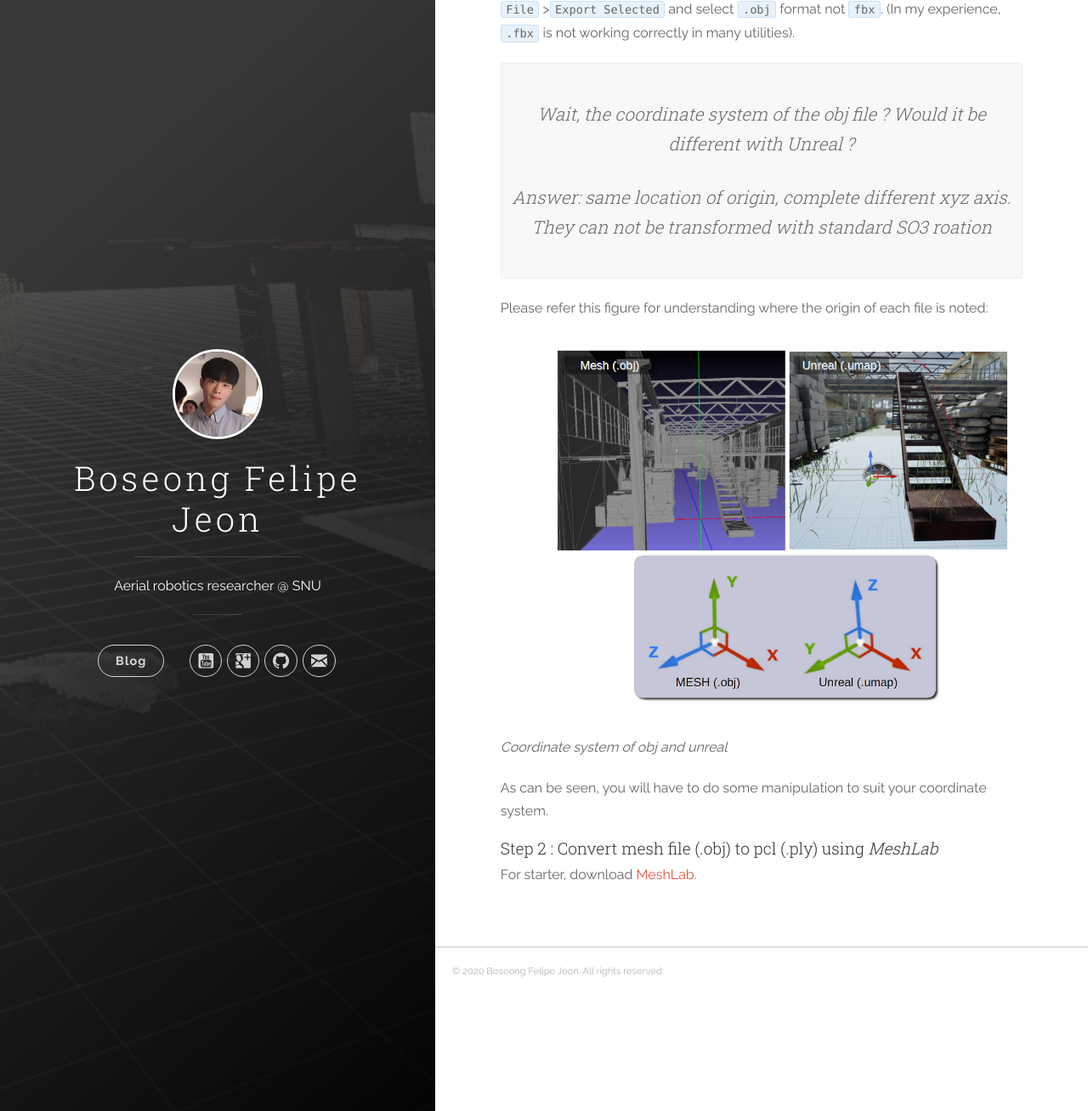
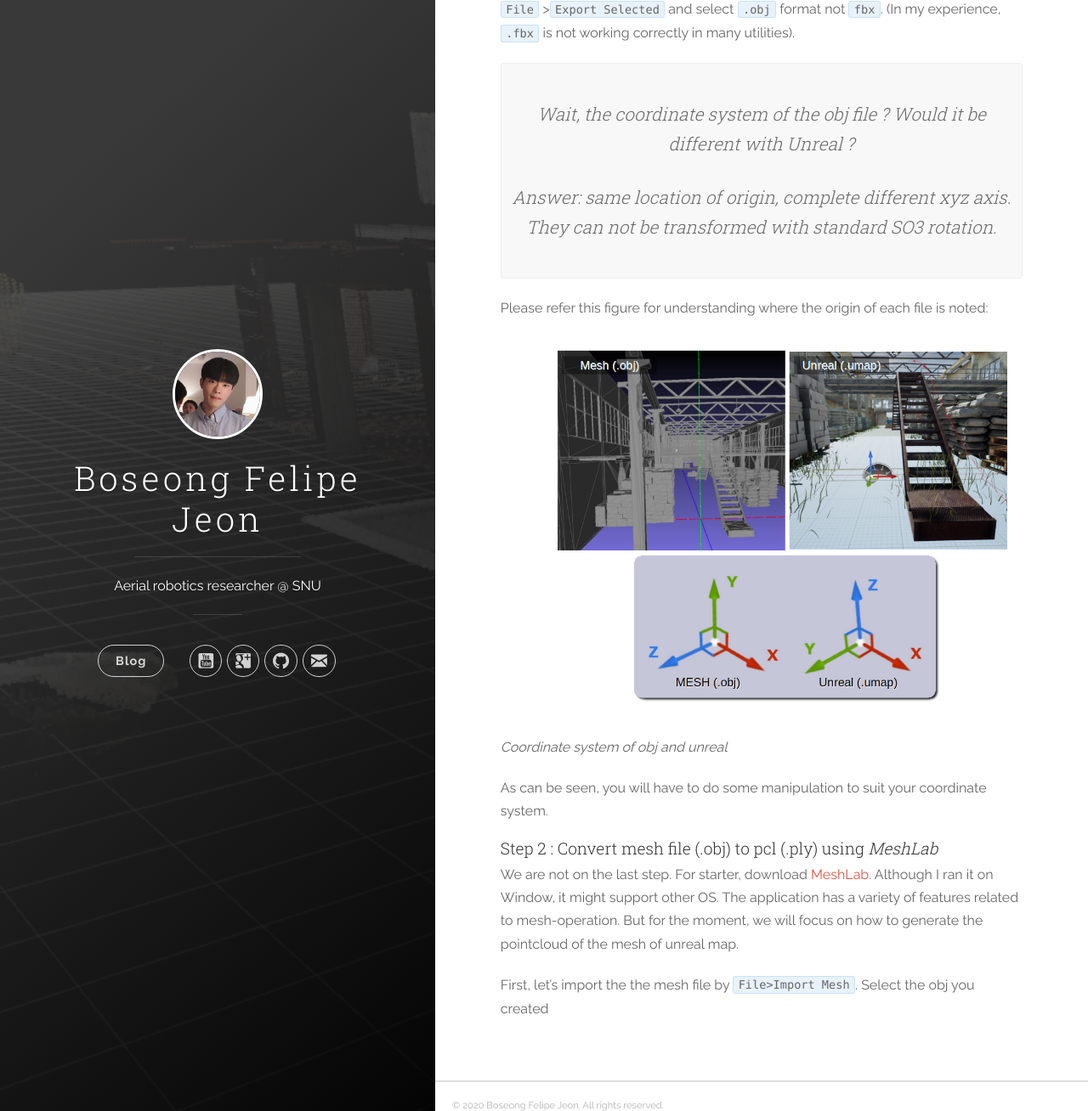
Before and after one commit to icsl-Jeon/icsl-Jeon.github.io, a Jekyll site: the page built from _posts/2020-12-09- Processing map to pointcloud.markdown, in a window 1280 px wide and 1400 px high, scrolled down 2856 px, cut to the strip 92-1400 px from the top of the window. Shown: the whole strip at 85% size. Built offline with Jekyll 4.4.1, drawn with Linux system fonts in a browser that asks for light colours.

Commit message:
ua added

```diff
--- a/_posts/2020-12-09- Processing map to pointcloud.markdown
+++ b/_posts/2020-12-09- Processing map to pointcloud.markdown
@@ -49,7 +49,7 @@ While selecting only the assest of interest (yellow color in the above), let us
 
 > Wait, the coordinate system of the obj file ? Would it be different with Unreal ?
 >
-> Answer: same location of origin, complete different xyz axis. They can not be transformed with standard SO3 roation
+> Answer: same location of origin, complete different xyz axis. They can not be transformed with standard SO3 rotation.
 
 
 
@@ -64,6 +64,6 @@ As can be seen, you will have to do some manipulation to suit your coordinate sy
 
 #### Step 2 : Convert mesh file (.obj) to pcl (.ply) using *MeshLab*
 
+We are not on the last step.  For starter, download [MeshLab](https://www.meshlab.net/). Although I ran it on Window, it might support other OS.  The application has a variety of features related to mesh-operation. But for the moment, we will focus on how to generate the pointcloud of the mesh of unreal map.
 
-
- For starter, download [MeshLab](https://www.meshlab.net/).
+First, let's import the the mesh file by `File>Import Mesh`. Select the obj you created
```
